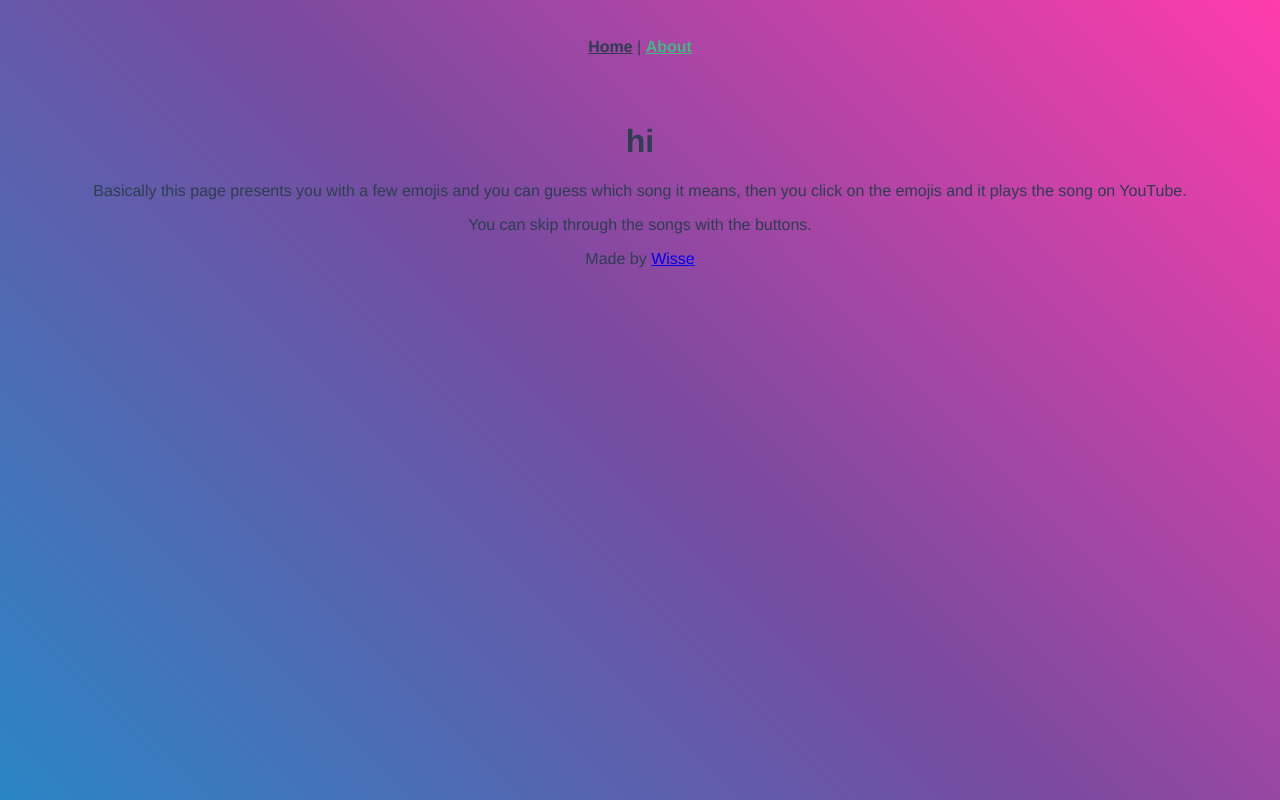
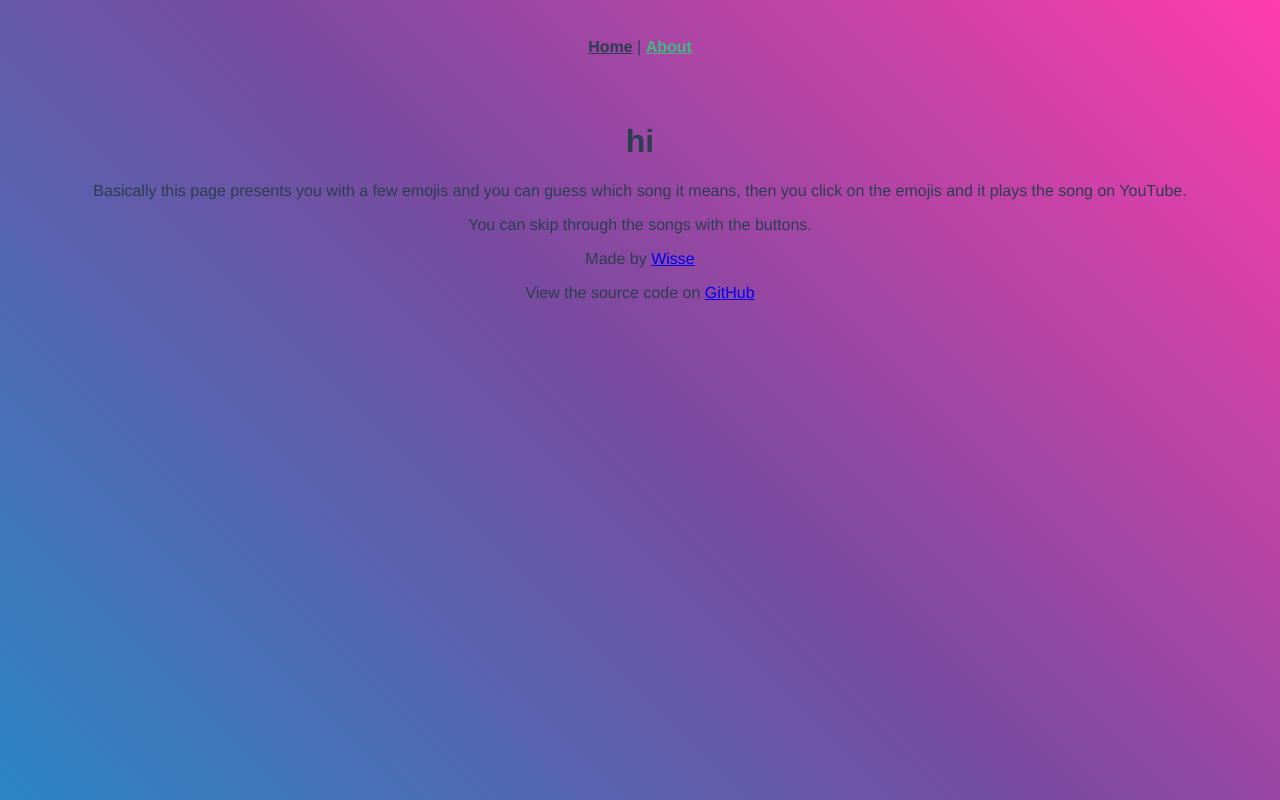
Before and after one commit to TheChicken14/Emoji-Jukebox, a Vue app: page /about in a window 1280 px wide. Built offline with nearby package versions, Linux system fonts and the light colour scheme.

Commit message:
added link to GH

```diff
--- a/src/views/About.vue
+++ b/src/views/About.vue
@@ -12,6 +12,13 @@
       Made by
       <a href="https://twitter.com/skeppy_chicken" target="_blank">Wisse</a>
     </p>
+
+    <p>
+      View the source code on
+      <a href="https://github.com/TheChicken14/Emoji-Jukebox" target="_blank"
+        >GitHub</a
+      >
+    </p>
   </div>
 </template>
 
```
